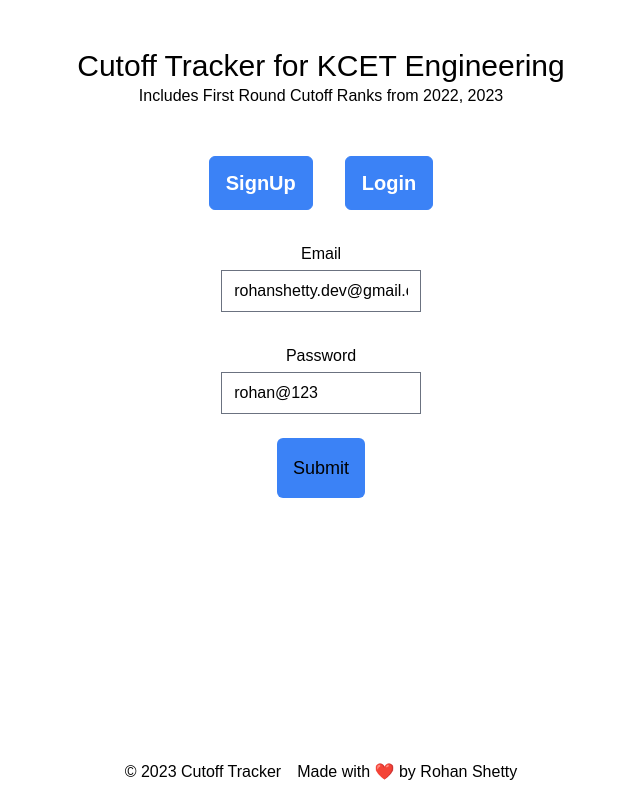
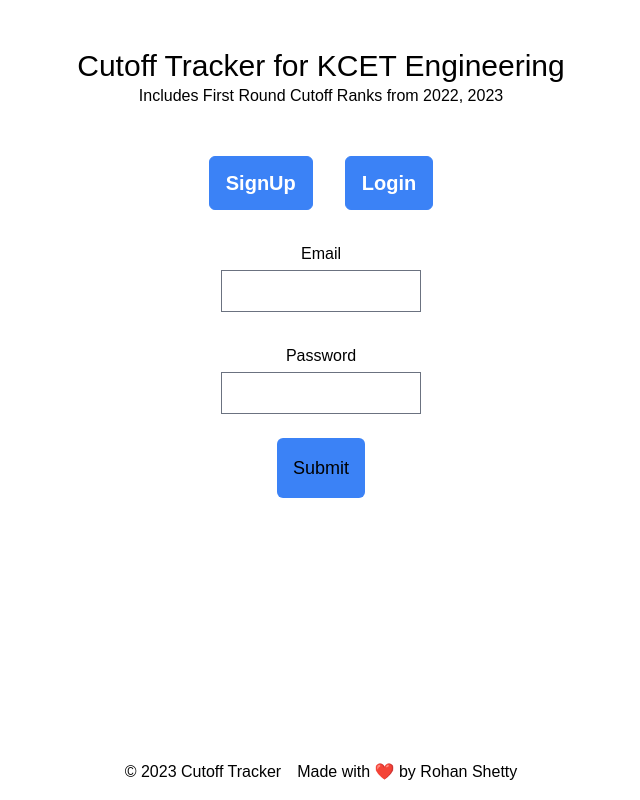
Before and after one commit to rohansh-tty/Kcet_Frontend, a React (Vite) app: page / in a window 1280 px wide. Shown: the whole page, without its empty margins (319-959 px from the left). Built offline with nearby package versions, Linux system fonts and the light colour scheme; a web font is replaced by a local one.

Commit message:
chore: removed default values

```diff
--- a/src/components/Login.tsx
+++ b/src/components/Login.tsx
@@ -155,7 +155,7 @@ export const Login = () => {
         <label>Email</label>
         <input
           className="w-[40%]"
-          defaultValue="rohanshetty.dev@gmail.com"
+          defaultValue=""
           {...register('email', {
             required: true,
             pattern: {
@@ -171,7 +171,7 @@ export const Login = () => {
         <label>Password</label>
         <input
           className="w-[40%]"
-          defaultValue="rohan@123"
+          defaultValue=""
           {...register('password', { required: true })}
         />
         {/* errors will return when field validation fails  */}
```
